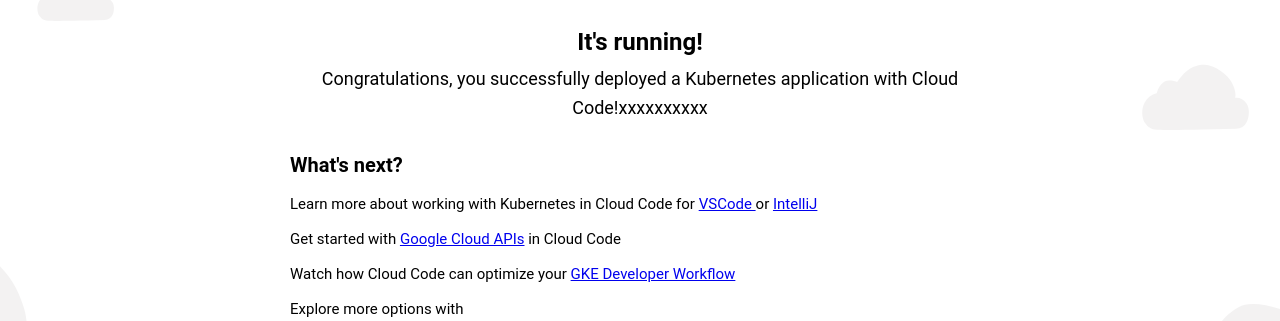
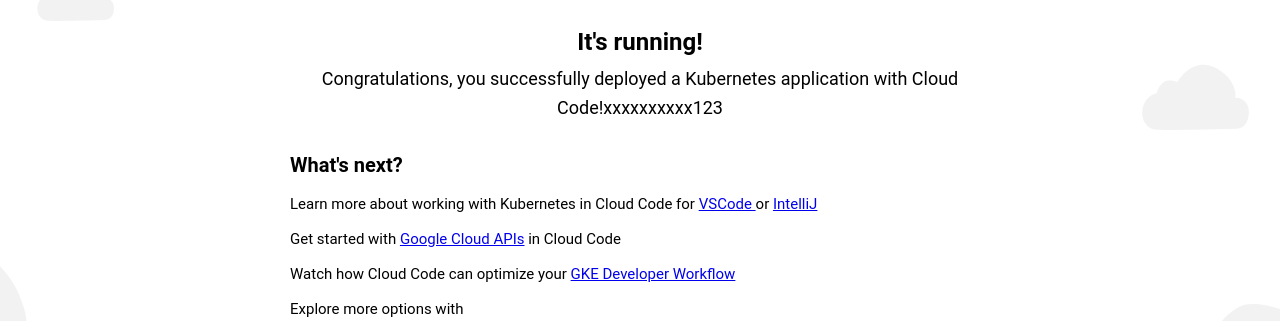
Before and after one commit to hataketsu/LearnGithubAction, a Flask app: page / in a window 1280 px wide. Shown: the part 404-725 px from the top of the page. Run offline with Flask 2, Linux system fonts and the light colour scheme.

Commit message:
auto deploy

```diff
--- a/src/templates/index.html
+++ b/src/templates/index.html
@@ -152,7 +152,7 @@
 
 			<div class="message">
 				<h1>{{message}}</h1>
-				<h2>Congratulations, you successfully deployed a Kubernetes application with Cloud Code!xxxxxxxxxx</h2>
+				<h2>Congratulations, you successfully deployed a Kubernetes application with Cloud Code!xxxxxxxxxx123</h2>
 			</div>
 		</div>
 
```
Also changed, not shown: .github/workflows/github-actions-demo.yml.
